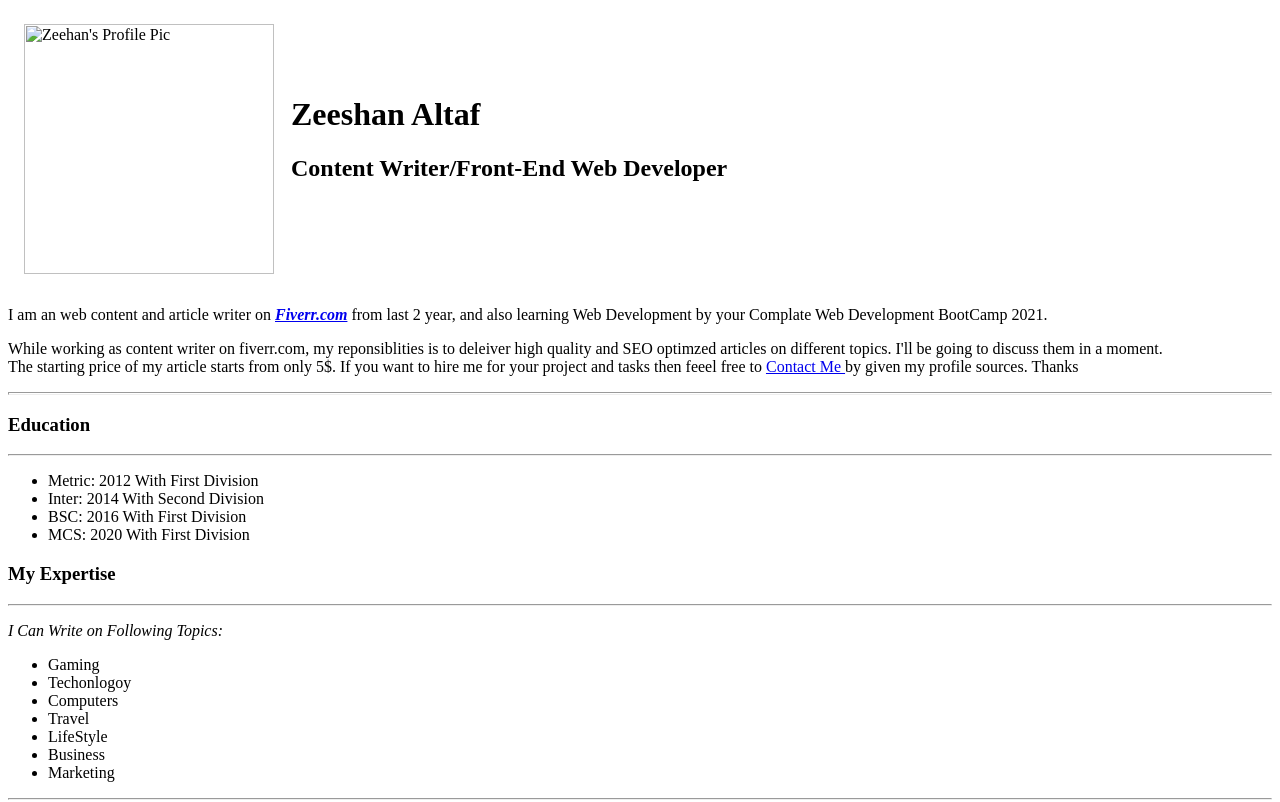
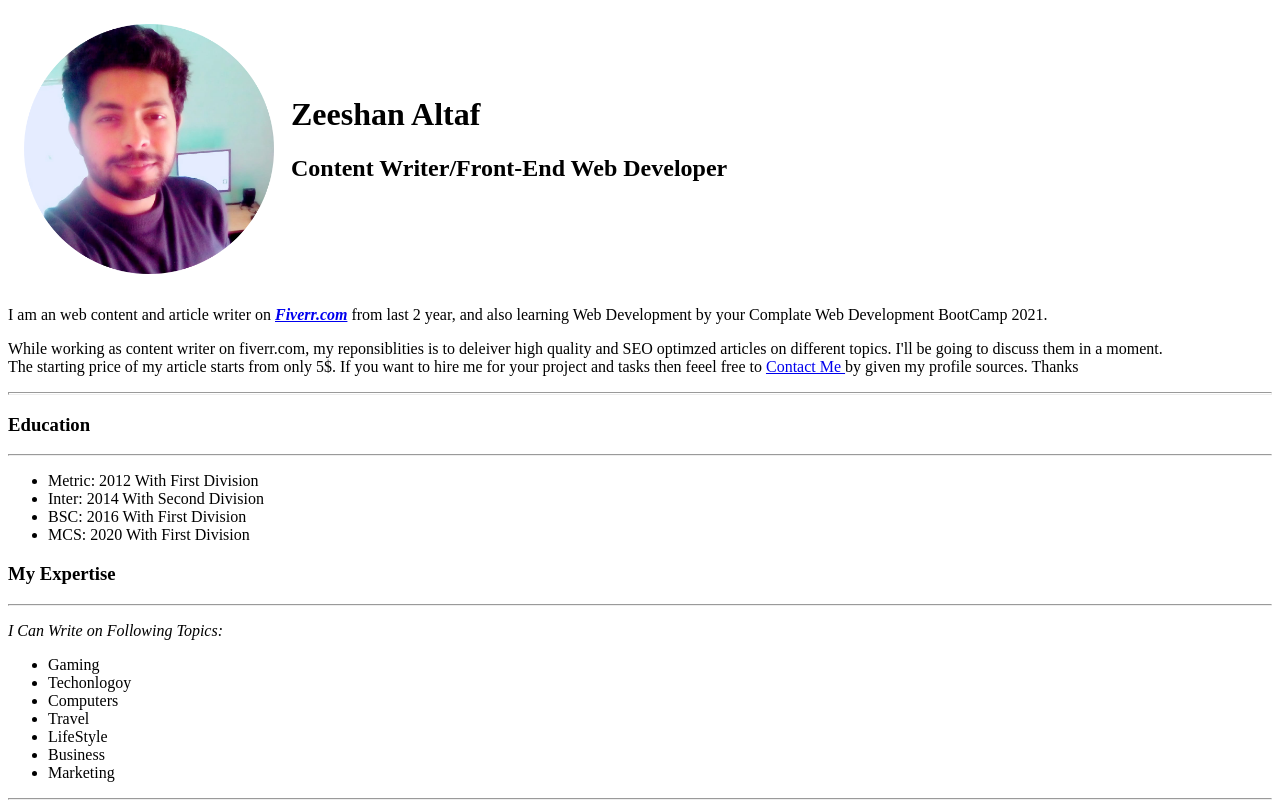
Before and after one commit to z33eeshan/cv, a plain HTML site: page index.html in a window 1280 px wide. Shown: the top 802 px of the page. Drawn offline with Linux system fonts and the light colour scheme.

Commit message:
Update index.html

```diff
--- a/index.html
+++ b/index.html
@@ -11,7 +11,7 @@
  <table cellspacing="15">
     <tr>
       <td>
-      <img src="images/my-pic.png" alt="Zeehan's Profile Pic" width="250px" height="250px"> </td>
+      <img src="my-pic.png" alt="Zeehan's Profile Pic" width="250px" height="250px"> </td>
       <td><h1>Zeeshan Altaf</h1>
       <h2>Content Writer/Front-End Web Developer</h2>
       </td>
```
